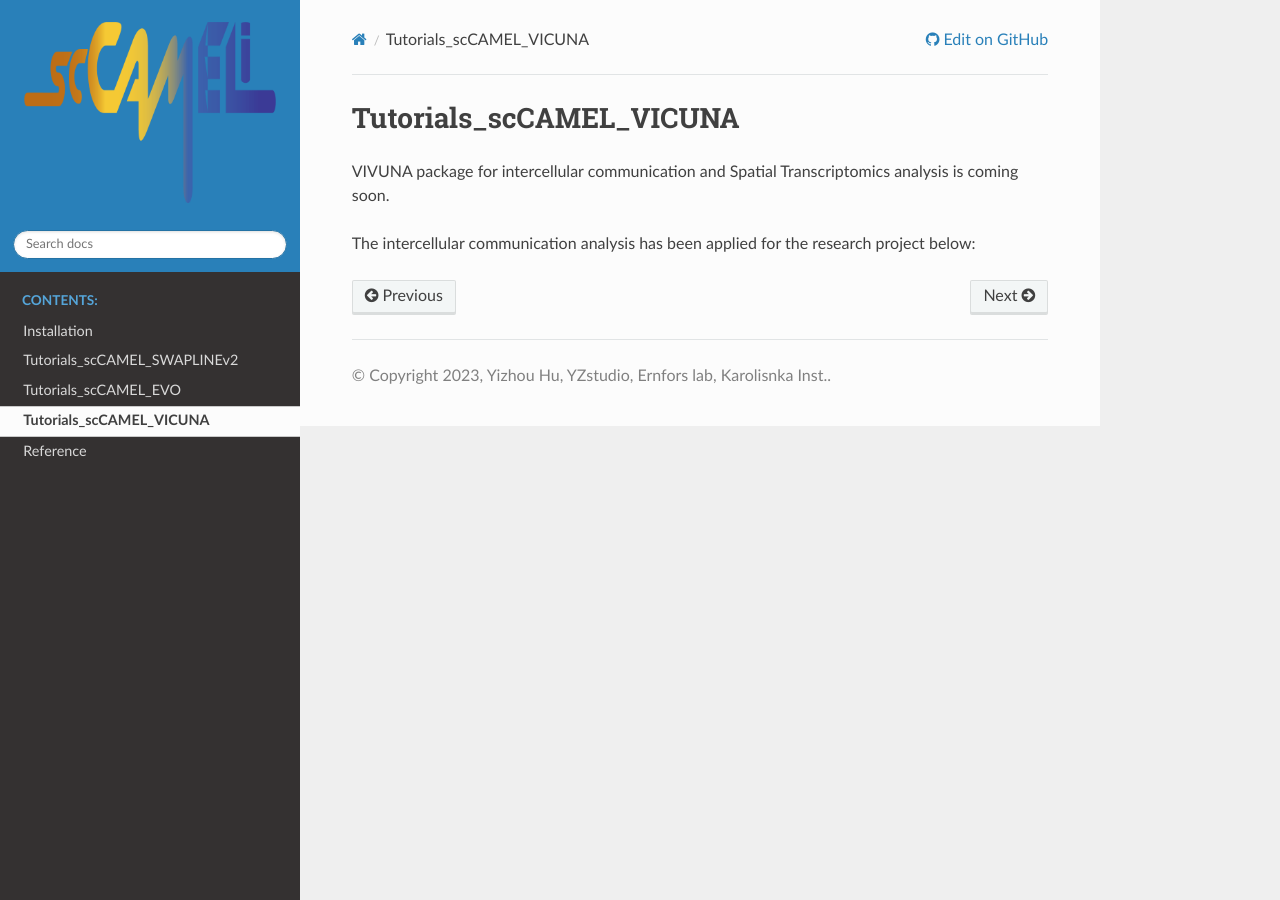
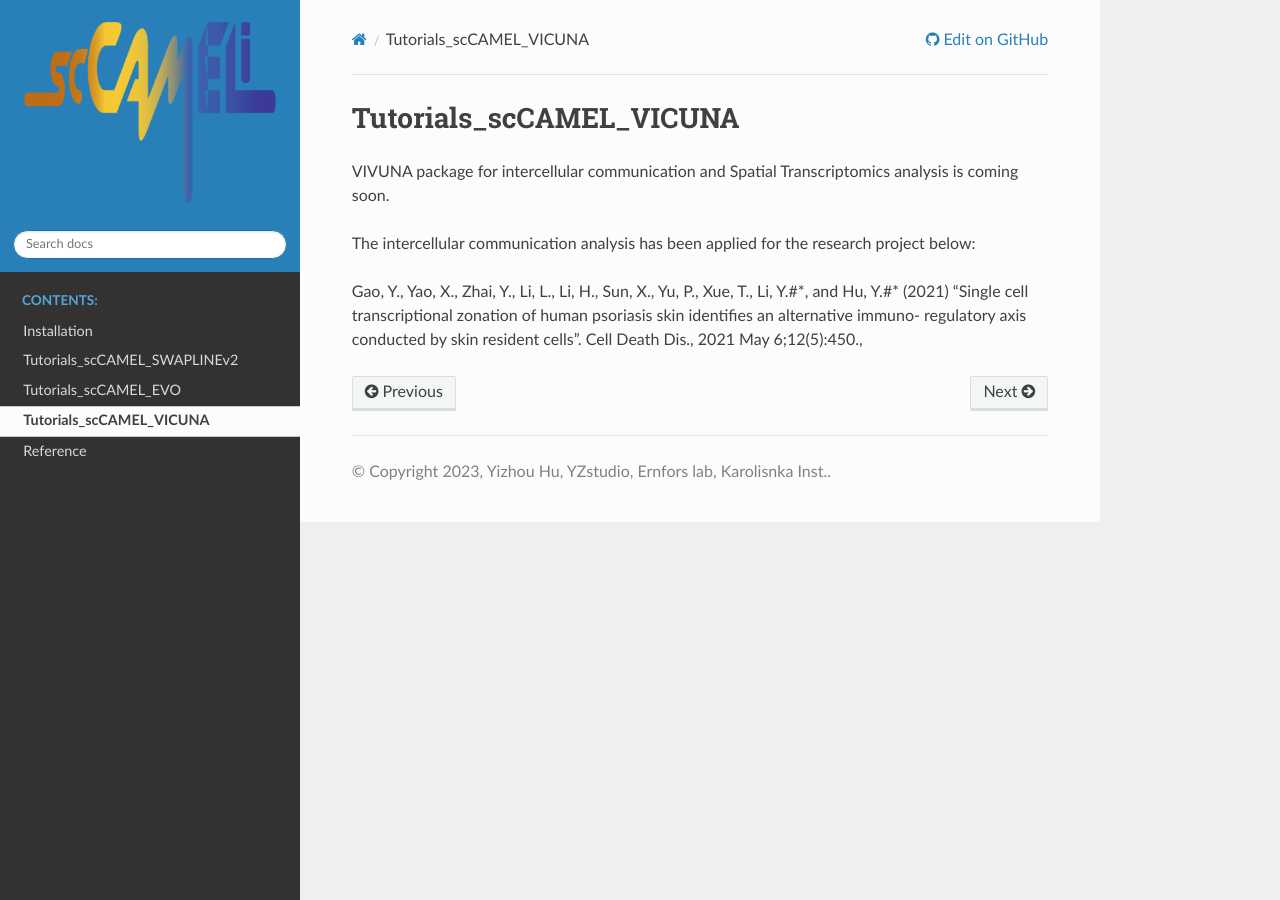
Before and after one commit to StudioYZ/scCAMEL, a Sphinx documentation site: the page built from source/Tutorials_scCAMEL_VICUNA/index.rst, in a window 1280 px wide. Built offline with Sphinx 7.4.7 and the Read the Docs theme 2.0.0, drawn with Linux system fonts in a browser that asks for light colours; pages that are not in the unit, such as notebooks, are missing from menus.

Commit message:
Update index.rst

```diff
--- a/source/Tutorials_scCAMEL_VICUNA/index.rst
+++ b/source/Tutorials_scCAMEL_VICUNA/index.rst
@@ -4,3 +4,5 @@ Tutorials_scCAMEL_VICUNA
 VIVUNA package for intercellular communication and Spatial Transcriptomics analysis is coming soon.
 
 The intercellular communication analysis has been applied for the research project below:
+
+Gao, Y., Yao, X., Zhai, Y., Li, L., Li, H., Sun, X., Yu, P., Xue, T., Li, Y.#*, and Hu, Y.#* (2021) “Single cell transcriptional zonation of human psoriasis skin identifies an alternative immuno- regulatory axis conducted by skin resident cells”. Cell Death Dis., 2021 May 6;12(5):450.,
```
